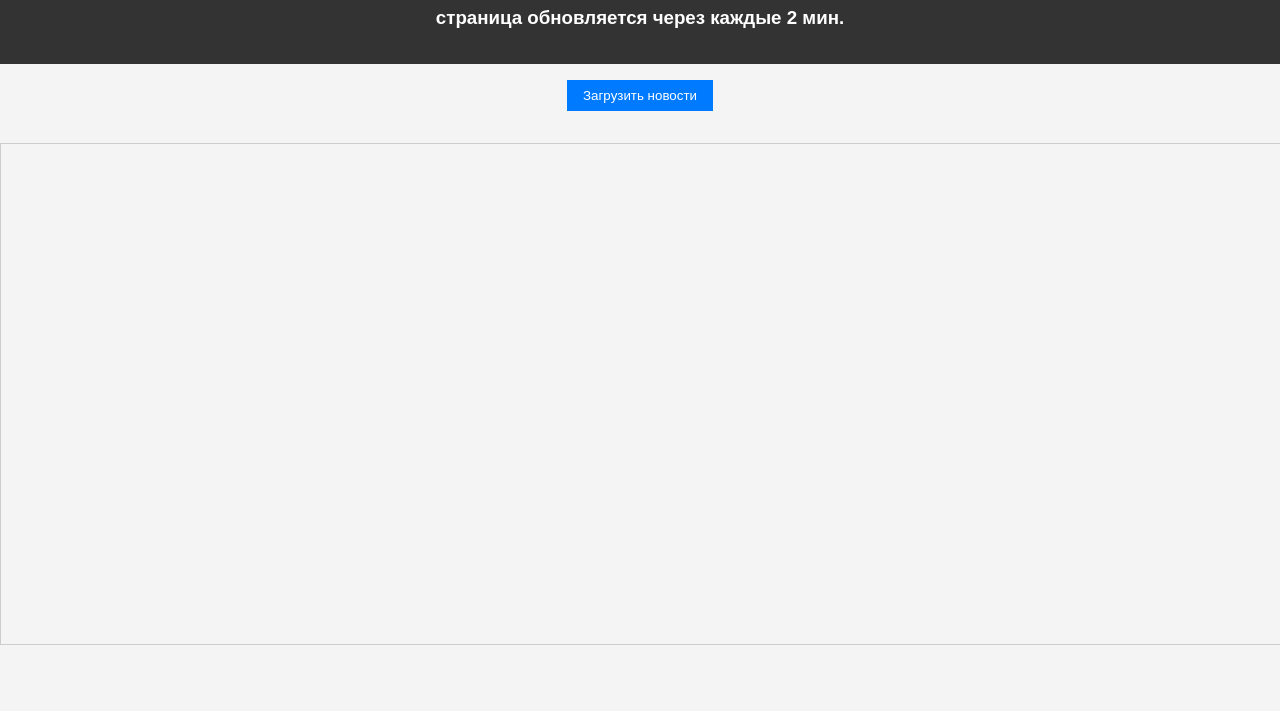
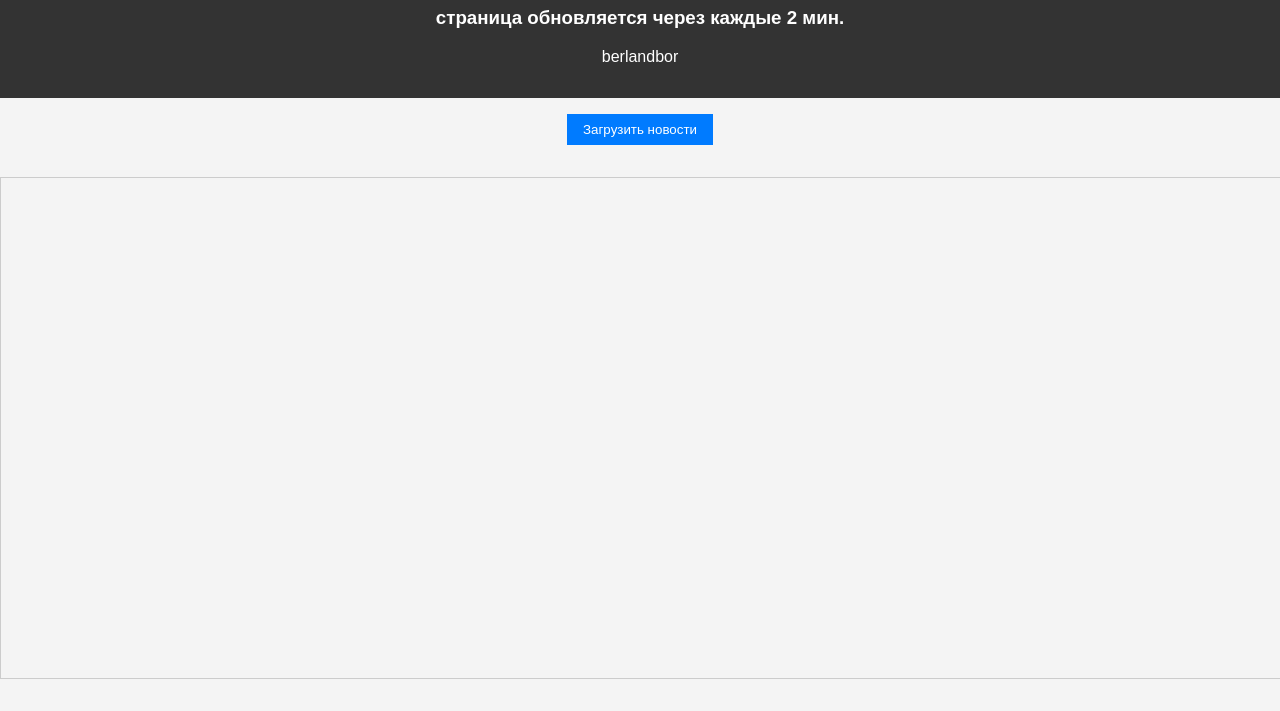
Before and after one commit to berlandbors/news-IL, a plain HTML site: page index.html in a window 1280 px wide. Shown: the part 89-800 px from the top of the page. Drawn offline with Linux system fonts and the light colour scheme.

Commit message:
Update index.html

```diff
--- a/index.html
+++ b/index.html
@@ -45,6 +45,7 @@
     <header>
         <h1>Новости Израиля онлайн</h1>
   <h3>страница обновляется через каждые 2 мин.</h3>
+<p>berlandbor</p>
 
     </header>
     <main>
```
